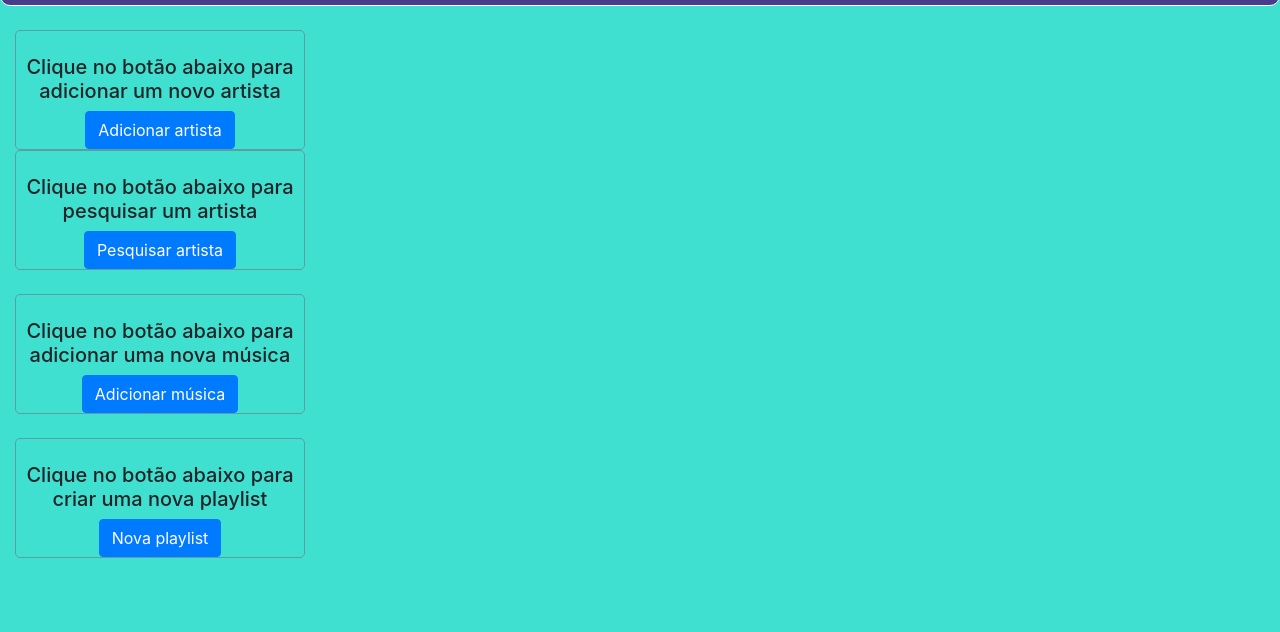
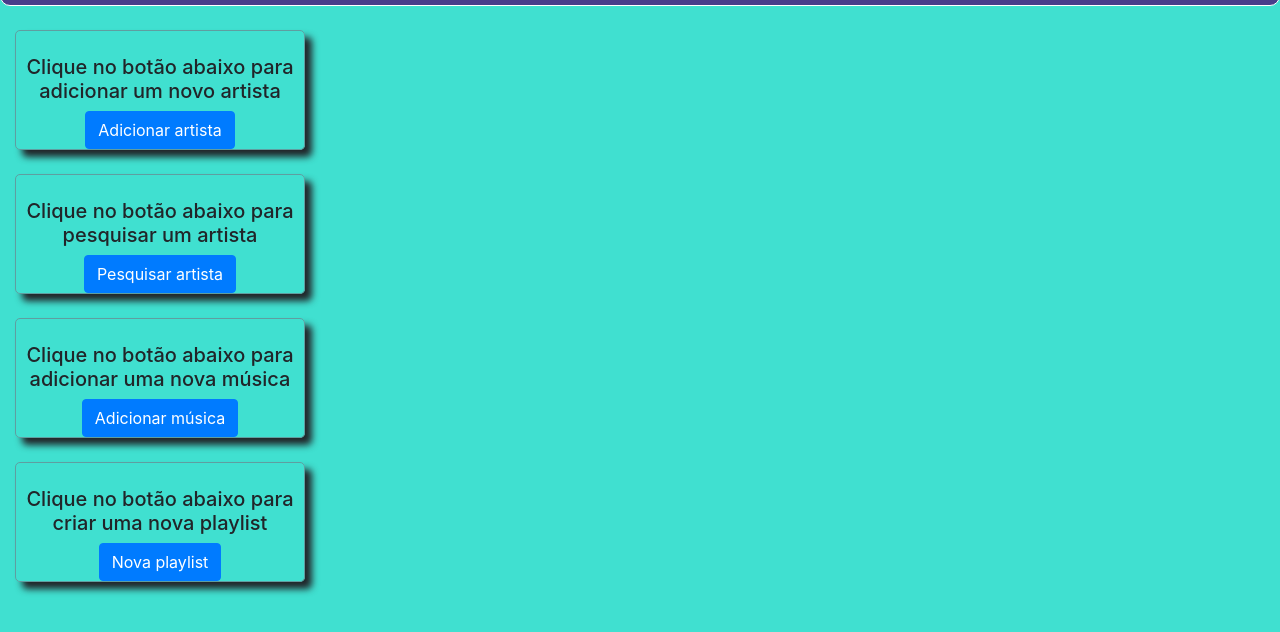
Before and after one commit to PedroGuedesBraga/LabSI, a plain HTML site: page index.html in a window 1280 px wide. Shown: the part 76-708 px from the top of the page. Drawn offline with nearby package versions, Linux system fonts and the light colour scheme.

Commit message:
mudancas no css

```diff
--- a/css/estilo.css
+++ b/css/estilo.css
@@ -19,9 +19,14 @@
 	width: 100%;
 }
 
+.blocoLinha{
+
+}
+
 .blocoDeOpcao{
 	border: 1px solid #5F9EA0;
 	border-radius: 5px;
+	box-shadow: 7px 7px 7px ;
 
 }
 
--- a/index.html
+++ b/index.html
@@ -25,7 +25,7 @@
 
     <div class="container-fluid" ng-controller = "sistemaController">
       <!-- Dentro dessa row tem 2 colunas, uma com as options(menor) e a outra com resto(maior), essa row se refere apenas aos artistas -->
-      <div class="row">
+      <div class="row blocoLinha">
 
         <!--Coluna menor -->
         <div class="col-md-3">
@@ -68,6 +68,7 @@
             </form>
 
           </div>
+          <br />
 
           <!-- bloco com o botao de pesquisar artista -->
           <div class="text-center blocoDeOpcao">
@@ -149,7 +150,7 @@
 
 
       <!-- dentro do container eu tenho mais outra linha. Esta por sua vez tera colunas, tudo referente a musicas - adicionar...-->
-      <div class="row">
+      <div class="row blocoLinha">
         <!-- coluna com opcoes de add musicas, etc...-->
         <div class="col-md-3">
           <br />
@@ -259,7 +260,7 @@
       </div> <!-- Termino da linha de musicas - adicionar, etc...-->
 
       <!-- Linha com as opcoes/tabelas de artistas favoritos -->
-      <div class="row">
+      <div class="row blocoLinha">
 
         <div class="col-md-3">
           <!-- Apenas para ficar como padrao -->
@@ -317,7 +318,7 @@
       </div>
 
       <!--Linha com coisas referentes as playlists -->
-      <div class="row">
+      <div class="row blocoLinha">
         <div class="col-md-3">
           <div class="text-center blocoDeOpcao">
             <br />
```
